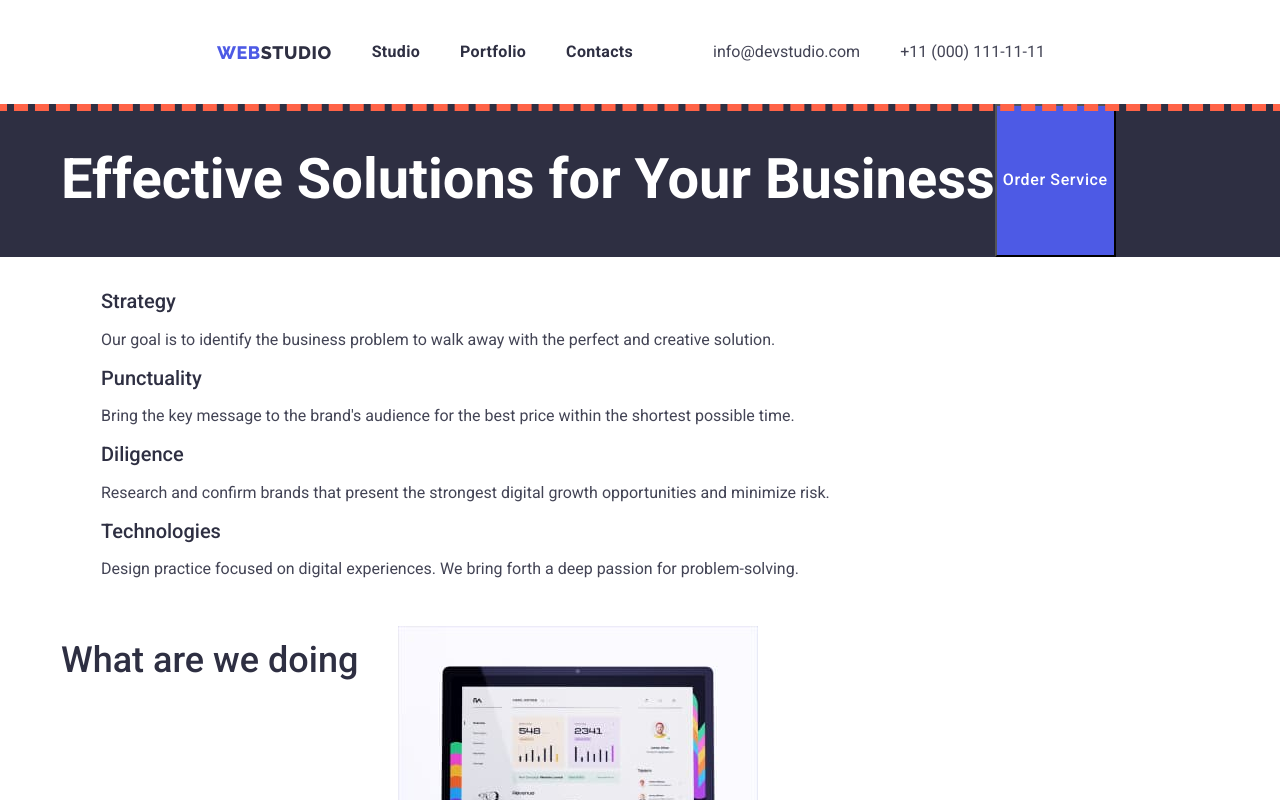
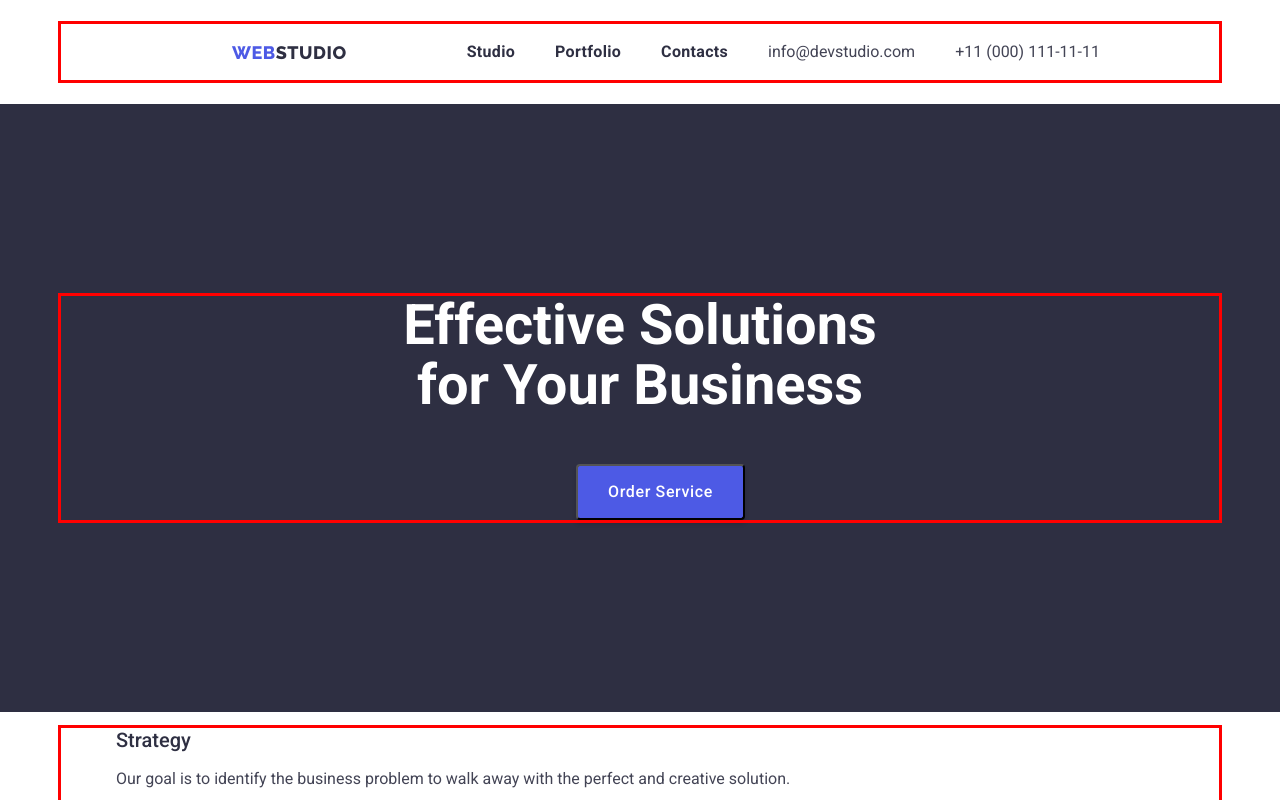
Before and after one commit to Andrii051997/goit-markup-hw-03, a plain HTML site: page index.html in a window 1280 px wide. Shown: the top 800 px of the page. Drawn offline with nearby package versions, Linux system fonts and the light colour scheme.

Commit message:
hero make

```diff
--- a/css/styles.css
+++ b/css/styles.css
@@ -19,10 +19,7 @@ body {
 .p,
 .h1,
 .h2,
-.h3,
-.h4,
-.h5,
-.h6 {
+.h3 {
   margin: 0;
 }
 
@@ -40,18 +37,19 @@ img {
 .container {
   width: 1158px;
   margin: 0 auto;
-  display: flex;
+  padding-right: 15px;
+  padding-left: 15px;
+  outline: 3px solid red;
 }
 
 .header {
   display: flex;
   padding-top: 24px;
   padding-bottom: 24px;
-  justify-content: flex-end;
-  outline: 7px dashed tomato;
 }
 
-.section {
+header > .container {
+  display: flex;
 }
 
 .header-nav {
@@ -72,7 +70,6 @@ img {
   color: var(--dark-blue);
   text-decoration: none;
   letter-spacing: 0.03em;
-  display: block;
   padding-left: 156px;
 }
 
@@ -82,6 +79,7 @@ img {
   font-size: 18px;
   line-height: 1.16;
   color: var(--general-font);
+  padding-right: 40px;
 }
 
 .header-nav-list {
@@ -90,7 +88,7 @@ img {
   line-height: 1.5;
   color: var(--general-font);
   letter-spacing: 0.02em;
-  padding-right: 40px;
+  padding-left: 40px;
 }
 
 .header-nav-item {
@@ -118,14 +116,6 @@ img {
   line-height: calc(24 / 16);
   text-decoration: none;
   color: var(--color-slate);
-  display: flex;
-}
-
-.header-contacts-tel {
-  color: var(--color-slate);
-  text-decoration: none;
-  line-height: calc(24 / 16);
-  padding-right: 156px;
 }
 
 .header-contacts-email {
@@ -135,11 +125,20 @@ img {
   padding-right: 40px;
 }
 
+.header-contacts-tel {
+  color: var(--color-slate);
+  text-decoration: none;
+  line-height: calc(24 / 16);
+}
+
 .header-contacts-tel:hover,
 .header-contacts-email:hover,
 .header-contacts-tel:focus,
 .header-contacts-email:focus {
   color: var(--color-ocean);
+}
+
+.section {
 }
 
 .portfolio-btn {
@@ -162,6 +161,9 @@ img {
 
 .hero {
   background-color: var(--general-font);
+  align-items: center;
+  padding-top: 192px;
+  padding-bottom: 192px;
 }
 
 .hero-title {
@@ -170,6 +172,8 @@ img {
   font-size: 56px;
   line-height: 1.07;
   text-align: center;
+  max-width: 494px;
+  margin: 0 auto;
 }
 
 .hero-btn {
@@ -181,6 +185,15 @@ img {
   color: var(--color-white);
   background-color: var(--dark-blue);
   cursor: pointer;
+  display: inline-block;
+  width: 169px;
+  height: 56px;
+  padding: 16px, 32px, 16px, 32px;
+  border-radius: 4px;
+  margin-top: 48px;
+  margin-right: 500px;
+  margin-left: 500px;
+  box-shadow: 0px 4px 4px rgba(0, 0, 0, 0.15);
 }
 
 .hero-btn:hover,
```
